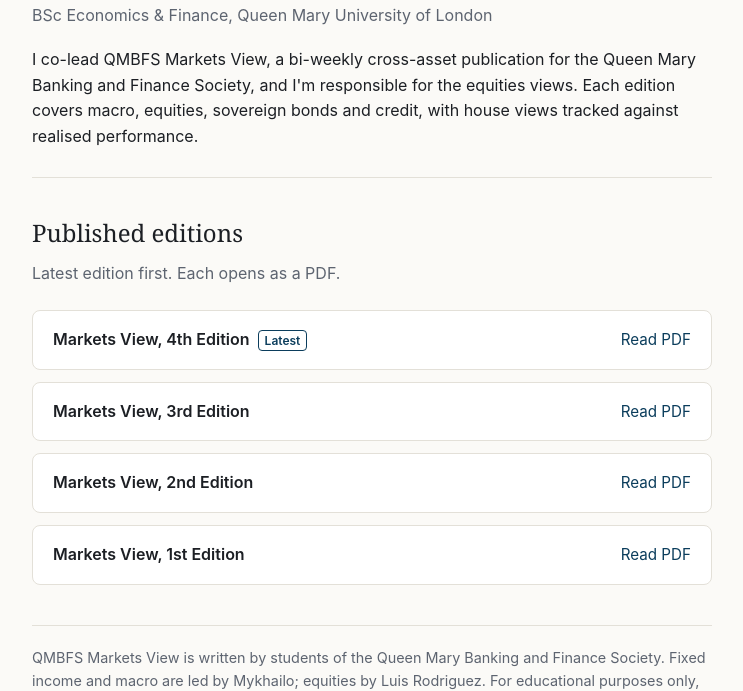
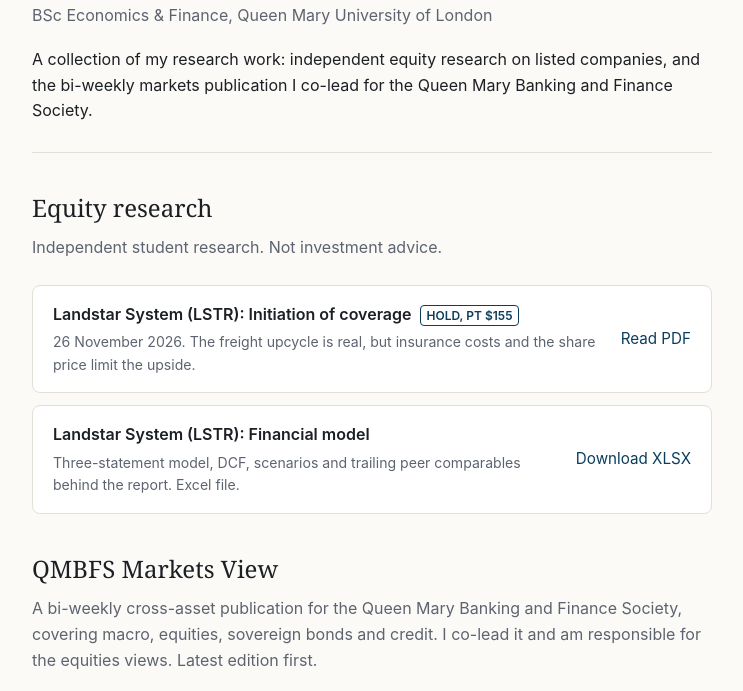
Before and after one commit to luisferx51-bit/luisferx51-bit.github.io, a plain HTML site: page index.html in a window 1280 px wide. Shown: the part 115-806 px from the top of the page, without its empty margins (268-1011 px from the left). Drawn offline with Linux system fonts and the light colour scheme.

Commit message:
Add files via upload

```diff
--- a/index.html
+++ b/index.html
@@ -3,8 +3,8 @@
 <head>
 <meta charset="utf-8">
 <meta name="viewport" content="width=device-width, initial-scale=1">
-<title>Luis Rodriguez | QMBFS Markets View</title>
-<meta name="description" content="Published editions of QMBFS Markets View, a bi-weekly cross-asset markets publication at Queen Mary University of London.">
+<title>Luis Rodriguez | Research</title>
+<meta name="description" content="Independent equity research and financial models by Luis Rodriguez, plus published editions of QMBFS Markets View.">
 <style>
   :root {
     --bg: #fbfaf7;
@@ -59,6 +59,7 @@
     margin-left: 8px;
     vertical-align: middle;
   }
+  .ed-sub { display:block; font-weight:400; color: var(--muted); font-size:0.88rem; margin-top:4px; }
   footer { margin-top: 40px; color: var(--muted); font-size: 0.9rem; border-top: 1px solid var(--line); padding-top: 20px; }
 </style>
 </head>
@@ -67,12 +68,21 @@
   <header>
     <h1>Luis Rodriguez</h1>
     <p class="role">BSc Economics &amp; Finance, Queen Mary University of London</p>
-    <p class="bio">I co-lead QMBFS Markets View, a bi-weekly cross-asset publication for the Queen Mary Banking and Finance Society, and I'm responsible for the equities views. Each edition covers macro, equities, sovereign bonds and credit, with house views tracked against realised performance.</p>
+    <p class="bio">A collection of my research work: independent equity research on listed companies, and the bi-weekly markets publication I co-lead for the Queen Mary Banking and Finance Society.</p>
   </header>
 
   <section>
-    <h2>Published editions</h2>
-    <p class="intro">Latest edition first. Each opens as a PDF.</p>
+    <h2>Equity research</h2>
+    <p class="intro">Independent student research. Not investment advice.</p>
+    <ul class="editions">
+      <li><a href="LSTR_Initiation_2026-11.pdf"><span class="ed-title">Landstar System (LSTR): Initiation of coverage<span class="latest">HOLD, PT $155</span><br><span class="ed-sub">26 November 2026. The freight upcycle is real, but insurance costs and the share price limit the upside.</span></span><span class="ed-link">Read PDF</span></a></li>
+      <li><a href="LSTR_Model_2026-11.xlsx" download><span class="ed-title">Landstar System (LSTR): Financial model<br><span class="ed-sub">Three-statement model, DCF, scenarios and trailing peer comparables behind the report. Excel file.</span></span><span class="ed-link">Download XLSX</span></a></li>
+    </ul>
+  </section>
+
+  <section style="margin-top:36px">
+    <h2>QMBFS Markets View</h2>
+    <p class="intro">A bi-weekly cross-asset publication for the Queen Mary Banking and Finance Society, covering macro, equities, sovereign bonds and credit. I co-lead it and am responsible for the equities views. Latest edition first.</p>
     <ul class="editions">
       <li><a href="QMBFS_Markets_Views_4th_Edition.pdf"><span class="ed-title">Markets View, 4th Edition<span class="latest">Latest</span></span><span class="ed-link">Read PDF</span></a></li>
       <li><a href="QMBFS_Markets_Views_3rd_Edition.pdf"><span class="ed-title">Markets View, 3rd Edition</span><span class="ed-link">Read PDF</span></a></li>
@@ -82,7 +92,7 @@
   </section>
 
   <footer>
-    QMBFS Markets View is written by students of the Queen Mary Banking and Finance Society. Fixed income and macro are led by Mykhailo; equities by Luis Rodriguez. For educational purposes only, not investment advice.
+    Equity research on this page is the author's own independent work, for educational purposes only, and is not investment advice. It is not connected to Queen Mary University of London or any university society. QMBFS Markets View is written by students of the Queen Mary Banking and Finance Society; fixed income and macro are led by Mykhailo, equities by Luis Rodriguez.
   </footer>
 </main>
 </body>
```
Also changed, not shown: 2 other files.
